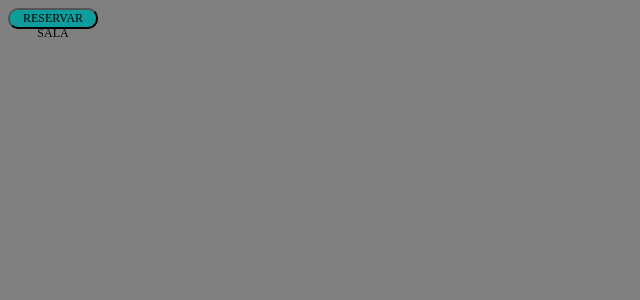
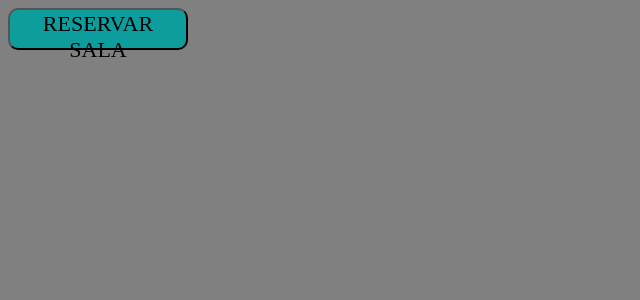
Before and after one commit to cjbustos/react-0222g7-exit-room, a React (Create React App) app: page / in a window 1280 px wide. Shown: the top 300 px of the page, without its empty margins (0-640 px from the left). Built offline with nearby package versions, Linux system fonts and the light colour scheme; a web font is replaced by a local one.

Commit message:
Other commit changes

```diff
--- a/src/components/Button/index.js
+++ b/src/components/Button/index.js
@@ -2,7 +2,7 @@ import { ButtonWithStyle } from "./button.styled"
 
 const Button = ({ type = 'button', onClick, children, ...rest }) => {
     return (
-        <ButtonWithStyle size={'small'} type={type} onClick={onClick} {...rest}>
+        <ButtonWithStyle type={type} onClick={onClick} {...rest}>
             {children}
         </ButtonWithStyle>
     )
```
